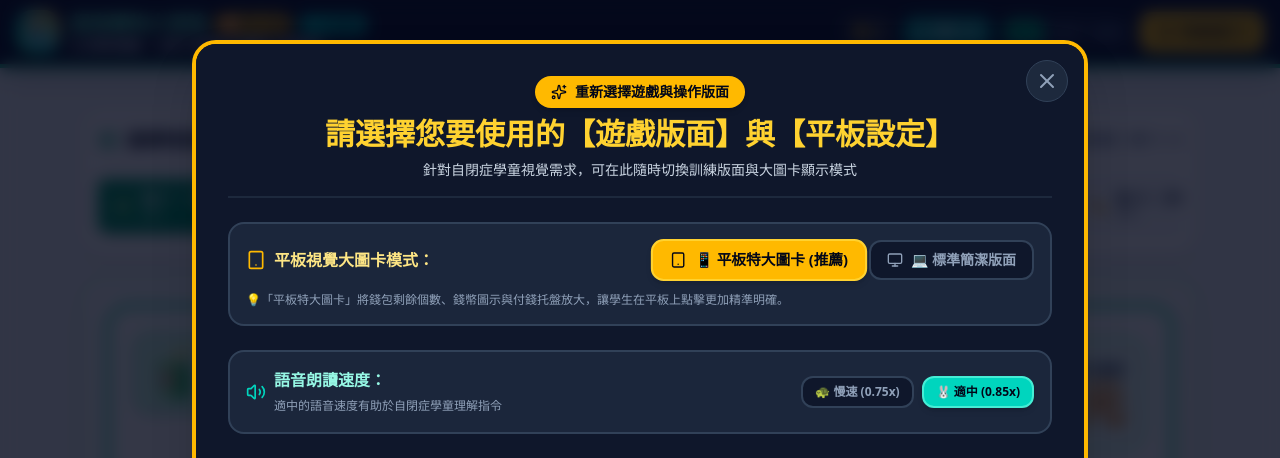
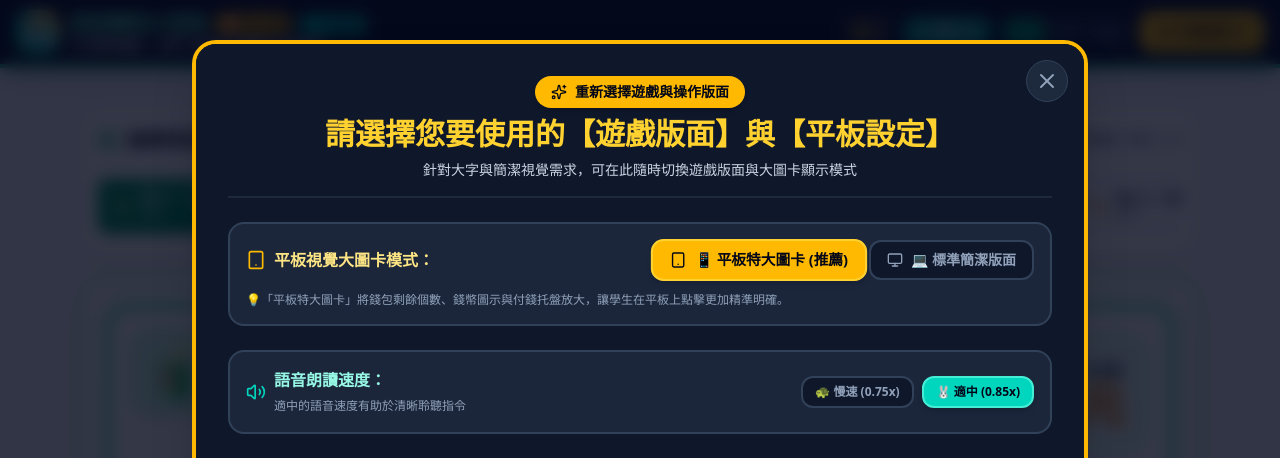
Before and after one commit to miaooo0818/shopping-game, a React (Vite) app: page / in a window 1280 px wide. Shown: the top 458 px of the page. Built offline with nearby package versions, Linux system fonts and the light colour scheme.

Commit message:
更新 src/components/LayoutSelectorModal.tsx via EZPage

```diff
--- a/src/components/LayoutSelectorModal.tsx
+++ b/src/components/LayoutSelectorModal.tsx
@@ -97,7 +97,7 @@ export const LayoutSelectorModal: React.FC<LayoutSelectorModalProps> = ({
             請選擇您要使用的【遊戲版面】與【平板設定】
           </h2>
           <p className="text-xs md:text-sm text-slate-300">
-            針對自閉症學童視覺需求，可在此隨時切換訓練版面與大圖卡顯示模式
+            針對大字與簡潔視覺需求，可在此隨時切換遊戲版面與大圖卡顯示模式
           </p>
         </div>
 
@@ -153,7 +153,7 @@ export const LayoutSelectorModal: React.FC<LayoutSelectorModalProps> = ({
             <Volume2 className="w-5 h-5 text-teal-400" />
             <div>
               <span className="font-extrabold text-base text-teal-200 block">語音朗讀速度：</span>
-              <span className="text-xs text-slate-400">適中的語音速度有助於自閉症學童理解指令</span>
+              <span className="text-xs text-slate-400">適中的語音速度有助於清晰聆聽指令</span>
             </div>
           </div>
           <div className="flex items-center gap-2">
```
